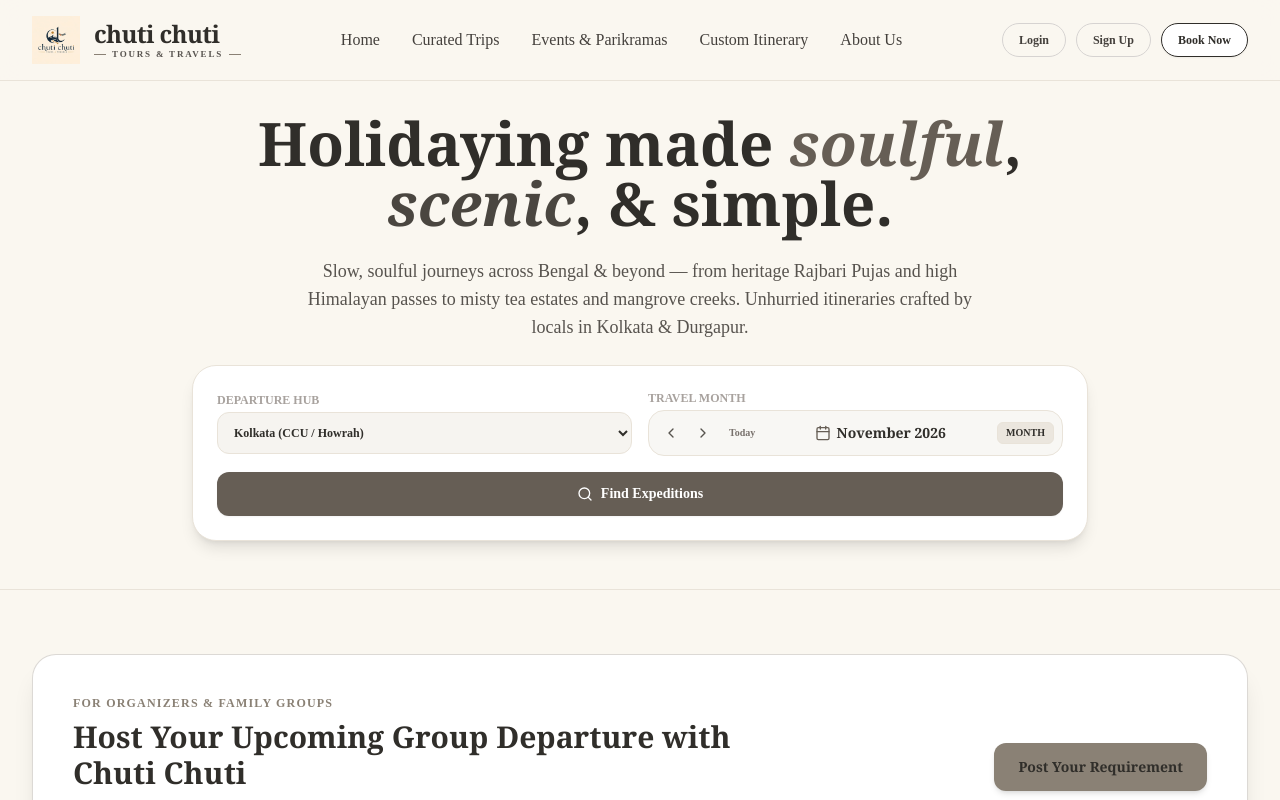
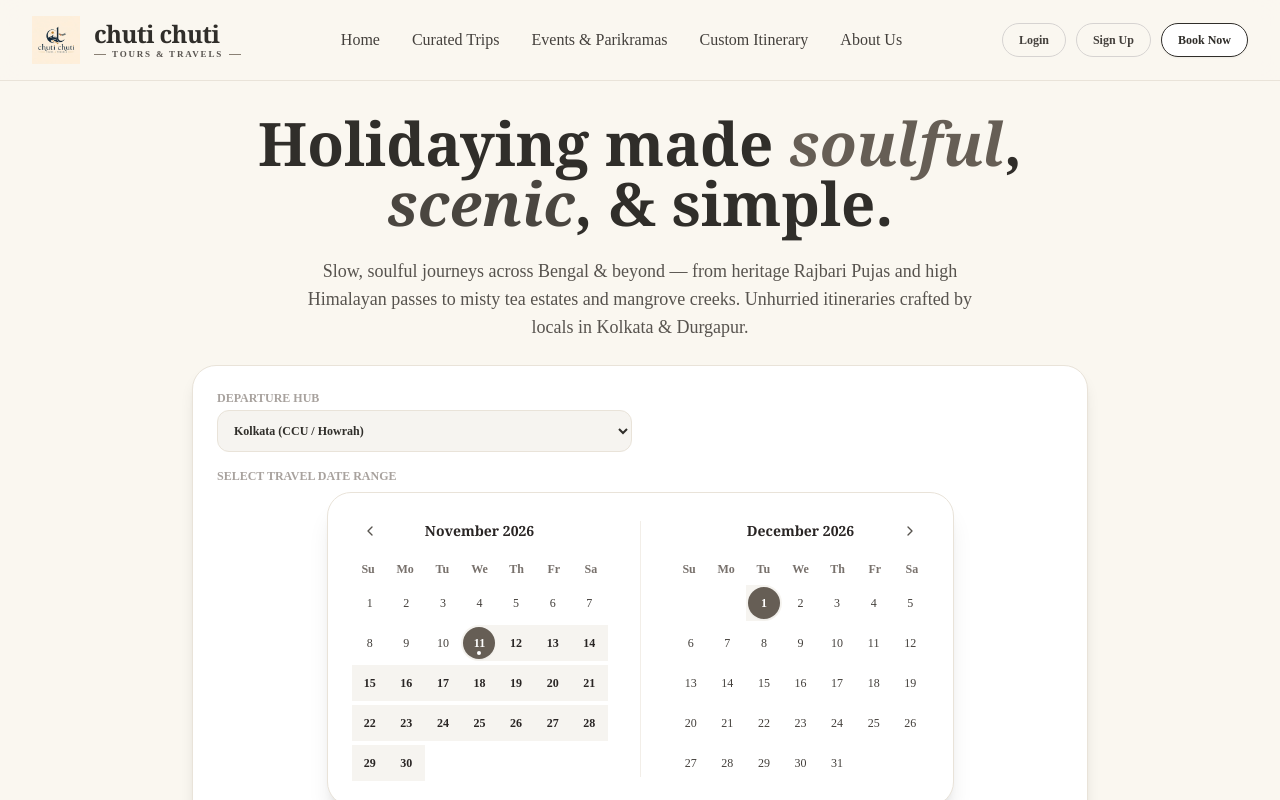
Before and after one commit to Kirigaya707/CCTT-Website, a Next.js app: page / in a window 1280 px wide. Shown: the top 800 px of the page. Built offline with nearby package versions, Linux system fonts and the light colour scheme; no server answers.

Commit message:
Update custom itinerary work

```diff
--- a/src/app/page.tsx
+++ b/src/app/page.tsx
@@ -10,33 +10,19 @@ import {
   HeartHandshake,
   Search,
   MapPin,
-  Calendar,
   Users,
-  ChevronLeft,
   ChevronRight,
   Star,
   PhoneCall,
   CheckCircle2,
 } from 'lucide-react';
 import TourCard from '@/components/TourCard';
+import { RangeCalendar } from '@/components/RangeCalendar';
 
 const curatedTours: any[] = [];
 
-const monthsList = [
-  { month: 'October', year: '2026', label: 'October 2026' },
-  { month: 'November', year: '2026', label: 'November 2026' },
-  { month: 'December', year: '2026', label: 'December 2026' },
-  { month: 'January', year: '2027', label: 'January 2027' },
-  { month: 'February', year: '2027', label: 'February 2027' },
-  { month: 'March', year: '2027', label: 'March 2027' },
-  { month: 'April', year: '2027', label: 'April 2027' },
-  { month: 'May', year: '2027', label: 'May 2027' },
-  { month: 'June', year: '2027', label: 'June 2027' },
-];
-
 export default function HomePage() {
   const [activeTab, setActiveTab] = useState('All');
-  const [selectedMonthIdx, setSelectedMonthIdx] = useState(1);
 
   return (
     <div className="space-y-16 pb-16">
@@ -64,47 +50,12 @@ export default function HomePage() {
                 </select>
               </div>
 
-              <div>
-                <label className="block text-stone-400 font-semibold mb-1 uppercase">
-                  Travel Month
+              <div className="col-span-full">
+                <label className="mb-2 block text-xs font-semibold uppercase text-stone-400">
+                  Select Travel Date Range
                 </label>
-                <div className="bg-sand/30 border border-sand rounded-2xl p-2 flex items-center justify-between">
-                  <div className="flex items-center gap-1">
-                    <button
-                      type="button"
-                      onClick={() => setSelectedMonthIdx((prev) => Math.max(0, prev - 1))}
-                      disabled={selectedMonthIdx === 0}
-                      className="p-1.5 rounded-lg hover:bg-sand/60 disabled:opacity-30 text-stone-600 transition"
-                      aria-label="Previous Month"
-                    >
-                      <ChevronLeft className="w-4 h-4" />
-                    </button>
-                    <button
-                      type="button"
-                      onClick={() => setSelectedMonthIdx((prev) => Math.min(monthsList.length - 1, prev + 1))}
-                      disabled={selectedMonthIdx === monthsList.length - 1}
-                      className="p-1.5 rounded-lg hover:bg-sand/60 disabled:opacity-30 text-stone-600 transition"
-                      aria-label="Next Month"
-                    >
-                      <ChevronRight className="w-4 h-4" />
-                    </button>
-                    <button
-                      type="button"
-                      onClick={() => setSelectedMonthIdx(1)}
-                      className="px-2 py-1 rounded-md text-[10px] font-bold text-stone-500 hover:bg-sand/60 transition"
-                    >
-                      Today
-                    </button>
-                  </div>
-
-                  <div className="flex items-center gap-1.5 font-serif font-bold text-moss-dark text-sm px-2">
-                    <Calendar className="w-4 h-4 text-terracotta" />
-                    <span>{monthsList[selectedMonthIdx].label}</span>
-                  </div>
-
-                  <span className="text-[10px] font-bold text-moss-dark bg-sand/80 px-2 py-0.5 rounded-md uppercase border border-sand">
-                    Month
-                  </span>
+                <div className="flex justify-center overflow-x-auto pb-2">
+                  <RangeCalendar aria-label="Range calendar" />
                 </div>
               </div>
             </div>
--- /dev/null
+++ b/src/components/RangeCalendar.tsx
@@ -0,0 +1,160 @@
+'use client';
+
+import React, { useState } from 'react';
+import { ChevronLeft, ChevronRight } from 'lucide-react';
+
+interface RangeCalendarProps {
+  'aria-label'?: string;
+  onRangeSelect?: (start: Date | null, end: Date | null) => void;
+}
+
+export function RangeCalendar({ 'aria-label': ariaLabel = 'Range calendar', onRangeSelect }: RangeCalendarProps) {
+  const [viewDate, setViewDate] = useState(new Date(2026, 10, 1));
+  const [rangeStart, setRangeStart] = useState<Date | null>(new Date(2026, 10, 11));
+  const [rangeEnd, setRangeEnd] = useState<Date | null>(new Date(2026, 11, 1));
+
+  const prevMonth = () => {
+    setViewDate(new Date(viewDate.getFullYear(), viewDate.getMonth() - 1, 1));
+  };
+
+  const nextMonth = () => {
+    setViewDate(new Date(viewDate.getFullYear(), viewDate.getMonth() + 1, 1));
+  };
+
+  const firstMonth = viewDate;
+  const secondMonth = new Date(viewDate.getFullYear(), viewDate.getMonth() + 1, 1);
+
+  const handleDateClick = (date: Date) => {
+    if (!rangeStart || rangeEnd) {
+      setRangeStart(date);
+      setRangeEnd(null);
+      onRangeSelect?.(date, null);
+    } else if (date < rangeStart) {
+      setRangeStart(date);
+      setRangeEnd(null);
+      onRangeSelect?.(date, null);
+    } else {
+      setRangeEnd(date);
+      onRangeSelect?.(rangeStart, date);
+    }
+  };
+
+  const renderMonth = (monthDate: Date, showPrevBtn: boolean, showNextBtn: boolean) => {
+    const year = monthDate.getFullYear();
+    const month = monthDate.getMonth();
+    const monthName = monthDate.toLocaleString('default', { month: 'long' });
+    const daysInMonth = new Date(year, month + 1, 0).getDate();
+    const startDay = new Date(year, month, 1).getDay();
+
+    const days: (Date | null)[] = [];
+    for (let index = 0; index < startDay; index++) {
+      days.push(null);
+    }
+    for (let day = 1; day <= daysInMonth; day++) {
+      days.push(new Date(year, month, day));
+    }
+
+    return (
+      <div className="w-full sm:w-64">
+        <div className="mb-4 flex items-center justify-between px-1">
+          {showPrevBtn ? (
+            <button
+              onClick={prevMonth}
+              type="button"
+              className="rounded-lg p-1.5 text-stone-600 transition hover:bg-sand/60"
+              aria-label="Previous Month"
+            >
+              <ChevronLeft className="h-4 w-4" />
+            </button>
+          ) : (
+            <div className="w-7" />
+          )}
+
+          <h3 className="font-serif text-sm font-bold text-stone-800">
+            {monthName} {year}
+          </h3>
+
+          {showNextBtn ? (
+            <button
+              onClick={nextMonth}
+              type="button"
+              className="rounded-lg p-1.5 text-stone-600 transition hover:bg-sand/60"
+              aria-label="Next Month"
+            >
+              <ChevronRight className="h-4 w-4" />
+            </button>
+          ) : (
+            <div className="w-7" />
+          )}
+        </div>
+
+        <div className="mb-2 grid grid-cols-7 gap-1 text-center text-xs font-semibold text-stone-500">
+          <span>Su</span>
+          <span>Mo</span>
+          <span>Tu</span>
+          <span>We</span>
+          <span>Th</span>
+          <span>Fr</span>
+          <span>Sa</span>
+        </div>
+
+        <div className="grid grid-cols-7 gap-y-1 text-center text-xs">
+          {days.map((dateObj, index) => {
+            if (!dateObj) {
+              return <div key={`empty-${index}`} className="h-8" />;
+            }
+
+            const time = dateObj.getTime();
+            const isStart = rangeStart && dateObj.toDateString() === rangeStart.toDateString();
+            const isEnd = rangeEnd && dateObj.toDateString() === rangeEnd.toDateString();
+            const isInRange =
+              rangeStart && rangeEnd && time > rangeStart.getTime() && time < rangeEnd.getTime();
+
+            let buttonStyle =
+              'mx-auto flex h-8 w-8 items-center justify-center rounded-full font-medium text-stone-700 transition hover:bg-sand/60';
+            let wrapperStyle = '';
+
+            if (isStart || isEnd) {
+              buttonStyle =
+                'relative mx-auto flex h-8 w-8 items-center justify-center rounded-full bg-terracotta font-bold text-white shadow-sm';
+            }
+
+            if (isInRange) {
+              wrapperStyle = 'bg-sand/40';
+              buttonStyle = 'mx-auto flex h-8 w-8 items-center justify-center font-semibold text-stone-800';
+            }
+
+            if (isStart && rangeEnd) {
+              wrapperStyle = 'rounded-l-full bg-sand/40';
+            }
+            if (isEnd && rangeStart) {
+              wrapperStyle = 'rounded-r-full bg-sand/40';
+            }
+
+            return (
+              <div key={time} className={`py-0.5 ${wrapperStyle}`}>
+                <button type="button" onClick={() => handleDateClick(dateObj)} className={buttonStyle}>
+                  {dateObj.getDate()}
+                  {isStart && <span className="absolute bottom-1 h-1 w-1 rounded-full bg-white" />}
+                </button>
+              </div>
+            );
+          })}
+        </div>
+      </div>
+    );
+  };
+
+  return (
+    <div
+      aria-label={ariaLabel}
+      className="inline-flex flex-col items-center gap-8 rounded-3xl border border-sand bg-white p-6 text-left shadow-xl md:flex-row"
+    >
+      {renderMonth(firstMonth, true, false)}
+      <div className="hidden h-64 w-px bg-sand/60 md:block" />
+      {renderMonth(secondMonth, false, true)}
+    </div>
+  );
+}
+
+export const RangeCalendarDemo = () => <RangeCalendar aria-label="Range calendar" />;
```
